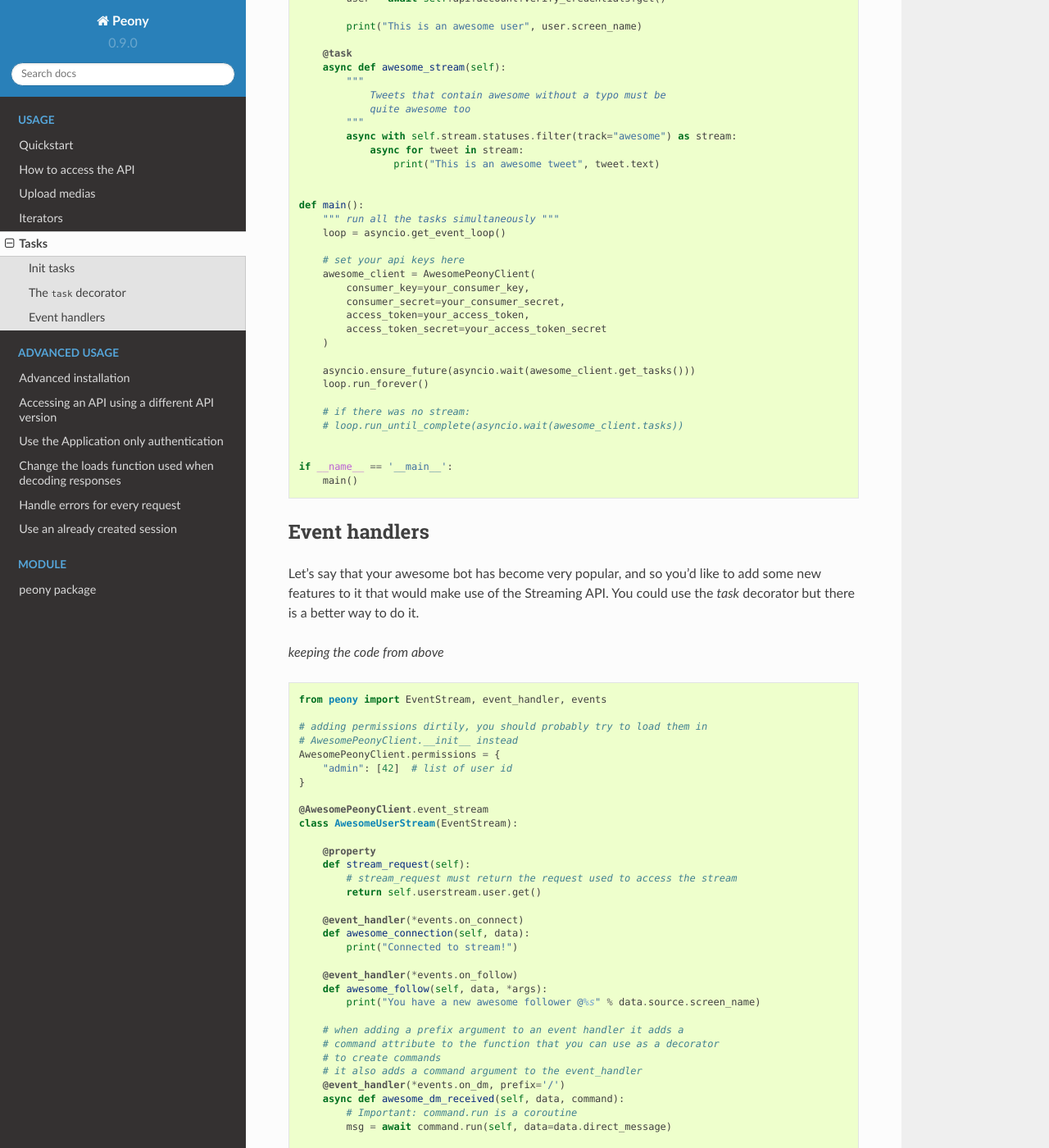
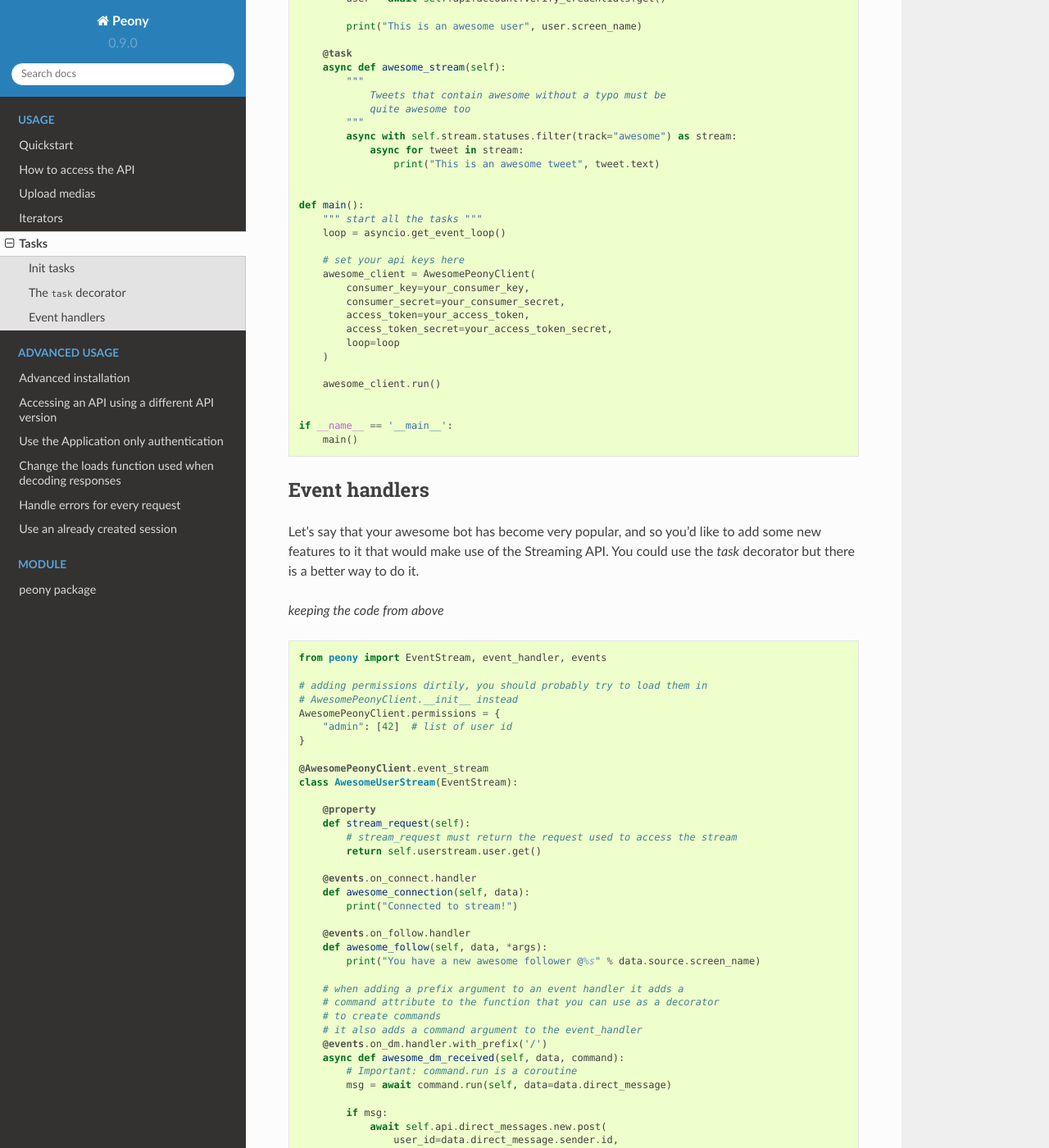
Before and after one commit to odrling/peony-twitter, a Sphinx documentation site: the page built from docs/usage/tasks.rst, in a window 1280 px wide and 1400 px high, scrolled down 1693 px. Shown: the whole window at 82% size. Built offline with Sphinx 7.4.7 and the Read the Docs theme 2.0.0, drawn with Linux system fonts in a browser that asks for light colours.

Commit message:
update some examples in the documentation

```diff
--- a/docs/usage/tasks.rst
+++ b/docs/usage/tasks.rst
@@ -103,7 +103,7 @@ decorator to the methods that you want to run.
 
 
     def main():
-        """ run all the tasks simultaneously """
+        """ start all the tasks """
         loop = asyncio.get_event_loop()
 
         # set your api keys here
@@ -111,14 +111,11 @@ decorator to the methods that you want to run.
             consumer_key=your_consumer_key,
             consumer_secret=your_consumer_secret,
             access_token=your_access_token,
-            access_token_secret=your_access_token_secret
+            access_token_secret=your_access_token_secret,
+            loop=loop
         )
 
-        asyncio.ensure_future(asyncio.wait(awesome_client.get_tasks()))
-        loop.run_forever()
-
-        # if there was no stream:
-        # loop.run_until_complete(asyncio.wait(awesome_client.tasks))
+        awesome_client.run()
 
 
     if __name__ == '__main__':
@@ -151,11 +148,11 @@ use the `task` decorator but there is a better way to do it.
             # stream_request must return the request used to access the stream
             return self.userstream.user.get()
 
-        @event_handler(*events.on_connect)
+        @events.on_connect.handler
         def awesome_connection(self, data):
             print("Connected to stream!")
 
-        @event_handler(*events.on_follow)
+        @events.on_follow.handler
         def awesome_follow(self, data, *args):
             print("You have a new awesome follower @%s" % data.source.screen_name)
 
@@ -163,7 +160,7 @@ use the `task` decorator but there is a better way to do it.
         # command attribute to the function that you can use as a decorator
         # to create commands
         # it also adds a command argument to the event_handler
-        @event_handler(*events.on_dm, prefix='/')
+        @events.on_dm.handler.with_prefix('/')
         async def awesome_dm_received(self, data, command):
             # Important: command.run is a coroutine
             msg = await command.run(self, data=data.direct_message)
```
Also changed, not shown: docs/adv_usage/session.rst (+9 -3 lines).
